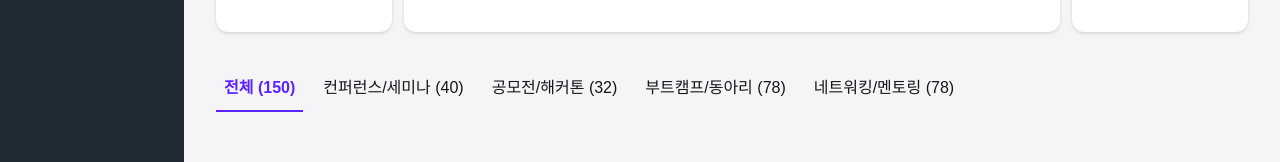
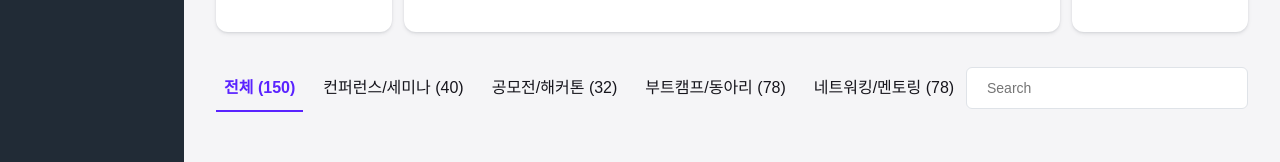
Before and after one commit to SKILLUP-FRONTEND/SkillUp_Admin, a Next.js app: page /admin/events in a window 1280 px wide. Shown: the part 318-480 px from the top of the page. Built offline with nearby package versions, Linux system fonts and the light colour scheme; a web font is replaced by a local one.

Commit message:
:lipstick: Style: searchInput 공통 컴포넌트화 (#6)

```diff
--- a/src/app/admin/events/EventsPageContent.tsx
+++ b/src/app/admin/events/EventsPageContent.tsx
@@ -11,6 +11,7 @@ import styles from "./events.module.css";
 import ToggleSwitch from "@/components/common/toggle/ToggleSwitch";
 import CategoryFilterTabs from "@/components/common/filter/CategoryFilterTabs";
 import { useState } from "react";
+import SearchInput from "@/components/common/input/SearchInput";
 
 const categories = [
   { label: "전체", count: 150, value: "all" },
@@ -49,11 +50,14 @@ export default function EventsPageContent() {
         </div>
       </div>
       <div className={styles.eventsTable}>
-        <CategoryFilterTabs
-          categories={categories}
-          selected={selected}
-          onSelect={onSelect}
-        />
+        <div className={styles.eventsTableFilter}>
+          <CategoryFilterTabs
+            categories={categories}
+            selected={selected}
+            onSelect={onSelect}
+          />
+          <SearchInput />
+        </div>
       </div>
     </div>
   );
--- a/src/app/admin/events/events.module.css
+++ b/src/app/admin/events/events.module.css
@@ -46,3 +46,9 @@
   display: flex;
   gap: 0.75rem;
 }
+
+.eventsTableFilter {
+  display: flex;
+  justify-content: space-between;
+  align-items: center;
+}
--- a/src/components/members/MemberSearchInput/style.module.css
+++ b/src/components/common/input/SearchInput.module.css
@@ -1,9 +1,9 @@
-/* src/components/members/MemberSearchInput/style.module.css */
+/* src/components/common/input/SearchInput.module.css */
 
 /*
   담당자 : 김은혜
-  최초 작성일 : 2025-08-31
-  최종 수정일 : 2025-08-31
+  최초 작성일 : 2025-09-16
+  최종 수정일 : 2025-09-16
 */
 
 .searchInputWrapper {
--- /dev/null
+++ b/src/components/common/input/SearchInput.tsx
@@ -0,0 +1,17 @@
+// src/components/common/input/SearchInput.tsx
+
+/*
+  담당자 : 김은혜
+  최초 작성일 : 2025-09-16
+  최종 수정일 : 2025-09-16
+*/
+
+import styles from "./SearchInput.module.css";
+
+export default function SearchInput() {
+  return (
+    <div className={styles.searchInputWrapper}>
+      <input type="text" placeholder="Search" className={styles.searchInput} />
+    </div>
+  );
+}
```
Also changed, not shown: src/components/members/MemberSearchInput/index.tsx (deleted, +0 -17 lines).
